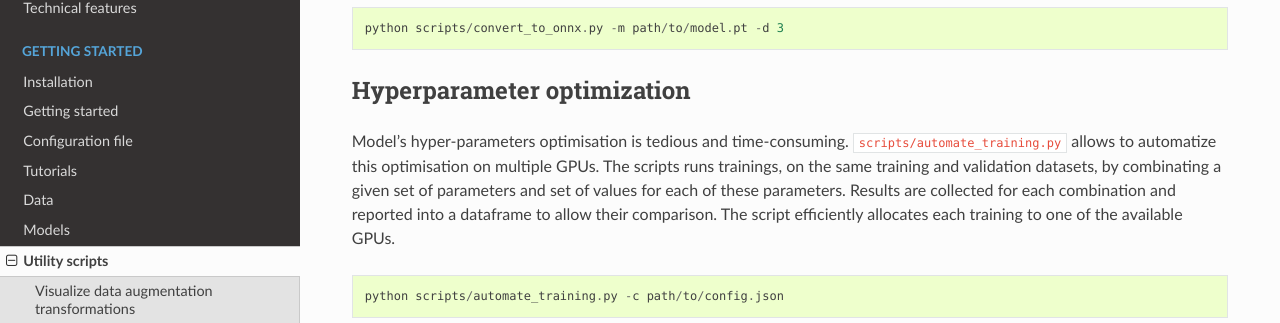
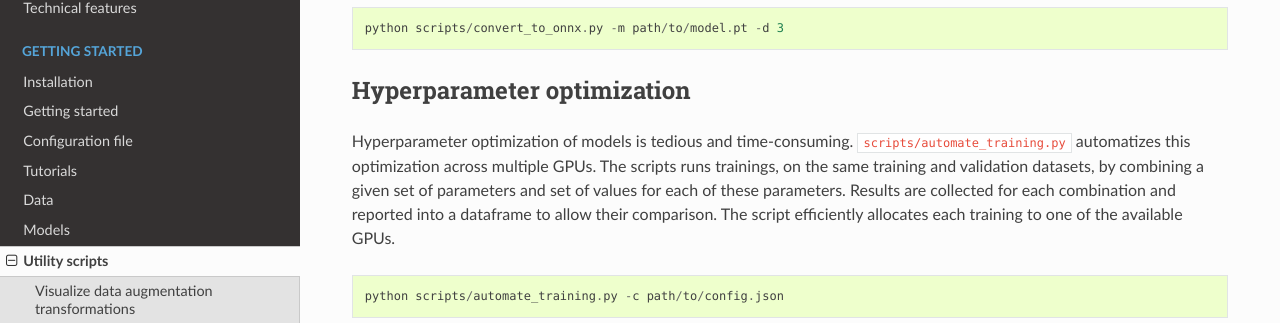
Before and after one commit to ivadomed/ivadomed, a Sphinx documentation site: the page built from docs/source/scripts.rst, in a window 1280 px wide and 900 px high, scrolled down 1337 px. Shown: the part 173-496 px from the top of the window. Built offline with Sphinx 7.4.7 and the Read the Docs theme 2.0.0, drawn with Linux system fonts in a browser that asks for light colours.

Commit message:
Update docs/source/scripts.rst
Co-authored-by: Julien Cohen-Adad <jcohen@polymtl.ca>

```diff
--- a/docs/source/scripts.rst
+++ b/docs/source/scripts.rst
@@ -39,7 +39,7 @@ The integration of Deep Learning models into the clinical routine requires cpu o
 
 Hyperparameter optimization
 ***********************************************
-Model's hyper-parameters optimisation is tedious and time-consuming. ``scripts/automate_training.py`` allows to automatize this optimisation on multiple GPUs. The scripts runs trainings, on the same training and validation datasets, by combinating a given set of parameters and set of values for each of these parameters. Results are collected for each combination and reported into a dataframe to allow their comparison. The script efficiently allocates each training to one of the available GPUs. ::
+Hyperparameter optimization of models is tedious and time-consuming. ``scripts/automate_training.py`` automatizes this optimization across multiple GPUs. The scripts runs trainings, on the same training and validation datasets, by combining a given set of parameters and set of values for each of these parameters. Results are collected for each combination and reported into a dataframe to allow their comparison. The script efficiently allocates each training to one of the available GPUs. ::
 
     python scripts/automate_training.py -c path/to/config.json
 
```
